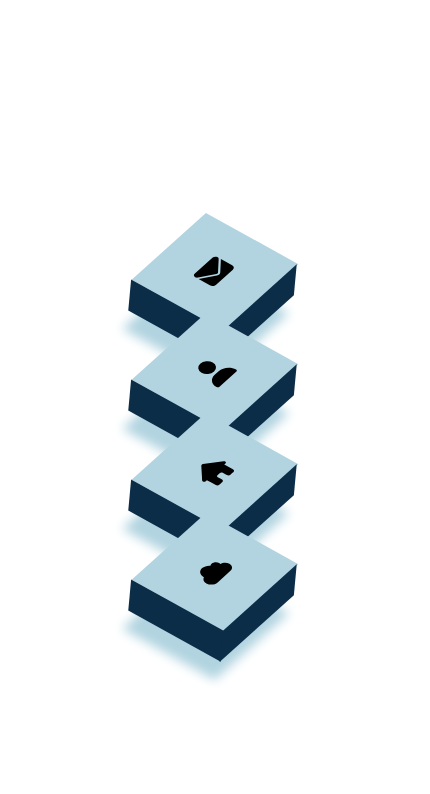
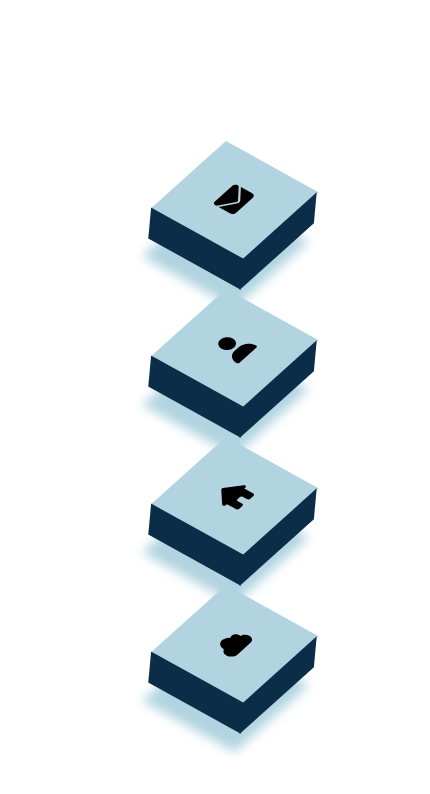
Before and after one commit to grosuionutandrei/tridimensional-buttons, a React (Create React App) app: page / in a window 390 px wide. Shown: the top 794 px of the page, 430 px wide, since content can reach past the window. Built offline with nearby package versions, Linux system fonts and the light colour scheme.

Commit message:
added responsiveness

```diff
--- a/src/App.css
+++ b/src/App.css
@@ -6,38 +6,3 @@
   flex-direction: column;
   justify-content: space-around;
 }
-
-.App-logo {
-  height: 40vmin;
-  pointer-events: none;
-}
-
-@media (prefers-reduced-motion: no-preference) {
-  .App-logo {
-    animation: App-logo-spin infinite 20s linear;
-  }
-}
-
-.App-header {
-  background-color: #282c34;
-  min-height: 100vh;
-  display: flex;
-  flex-direction: column;
-  align-items: center;
-  justify-content: center;
-  font-size: calc(10px + 2vmin);
-  color: white;
-}
-
-.App-link {
-  color: #61dafb;
-}
-
-@keyframes App-logo-spin {
-  from {
-    transform: rotate(0deg);
-  }
-  to {
-    transform: rotate(360deg);
-  }
-}
--- a/src/App.js
+++ b/src/App.js
@@ -27,19 +27,19 @@ const order=['first','second' ,'third' ,'fourth'];
         </Link>
       </Box>
       <Box styleName={order[1]}>
-       <Link>
+       <Link href={'https://www.facebook.com/'} target={'blank'}>
          <FontAwesomeIcon icon={faUser} className={iconStyle.icon}>
          </FontAwesomeIcon>
        </Link>
       </Box>
      <Box styleName={order[2]}>
-      <Link>
+      <Link href={'https://www.google.com/'} target={'blank'}>
         <FontAwesomeIcon icon={faHouse} className={iconStyle.icon}>
         </FontAwesomeIcon>
       </Link>
      </Box>
      <Box styleName={order[3]}>
-      <Link>
+      <Link href={'https://www.oracle.com/'} target={'blank'}>
         <FontAwesomeIcon icon={faCloud} className={iconStyle.icon}>
         </FontAwesomeIcon>
       </Link>
--- a/src/presentation/box.module.css
+++ b/src/presentation/box.module.css
@@ -16,6 +16,7 @@
 
     display: flex;
     justify-content: center;
+
     align-items: center;
     width:100px;
     height:100px;
--- a/src/presentation/container.module.css
+++ b/src/presentation/container.module.css
@@ -1,17 +1,33 @@
 .container{
+    width:50%;
+    min-width: 800px;
+    max-width: 900px;
+    margin: 0 auto;
     display: flex;
     flex-direction: row;
-
     justify-content: space-around;
     align-items: center;
+
 }
 
 
-@media screen and (max-width:400px) {
+@media screen and (max-width:850px) {
     .container{
-        display: flex;
-        flex-direction: column;
-        justify-content: space-around;
+        display:grid;
+        grid-template-columns: repeat(2, 1fr);
         align-items: center;
+        width:100%;
+        min-width: 200px;
+        height: 60%;
+
     }
 }
+
+@media screen and (max-width:400px){
+    .container{
+display: flex;
+flex-direction: column;
+
+height: 70%;
+    }
+}
```
